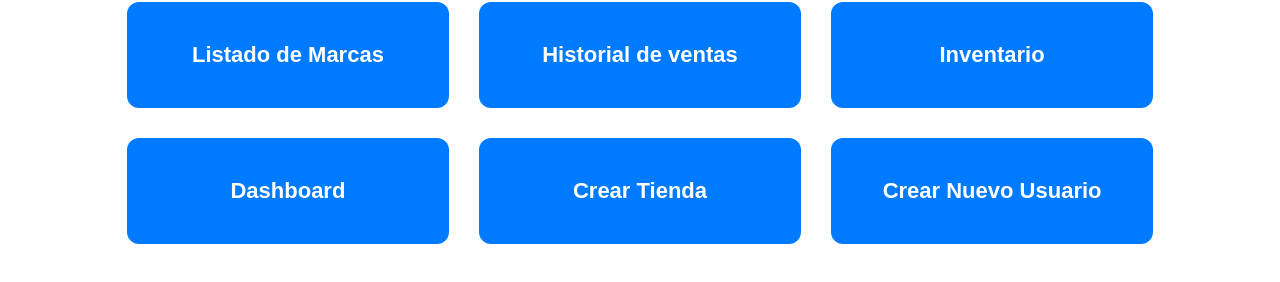
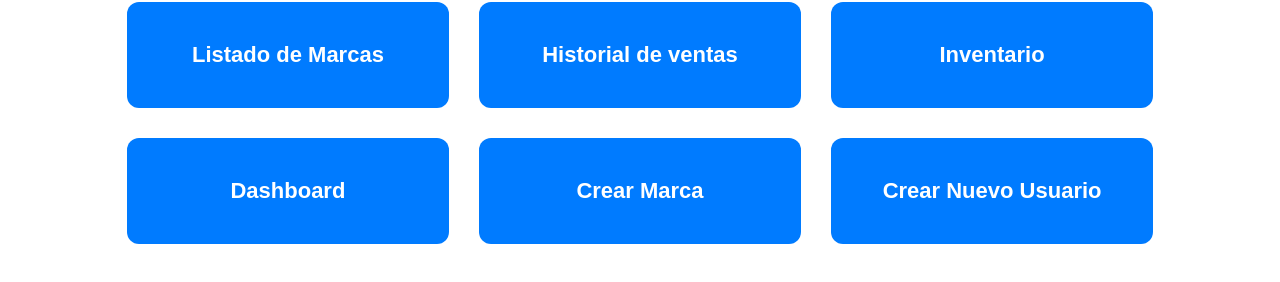
Before and after one commit to tdacharles4/testApp, a React (Create React App) app in the folder client/: page /main in a window 1280 px wide. Shown: the part 350-632 px from the top of the page. Built offline with nearby package versions, Linux system fonts and the light colour scheme; no server answers; sample sign-in values are in the browser's storage.

Commit message:
Switched tiendas keyword for marcas

```diff
--- a/client/src/App.js
+++ b/client/src/App.js
@@ -26,7 +26,7 @@ function App() {
   const [isLoading, setIsLoading] = useState(true);
 
   useEffect(() => {
-    document.title = "Portal Estetica Unisex";
+    document.title = "Estetica Unisex";
   }, []);
 
   // Check for existing user session on initial load
--- a/client/src/pages/MainPage.jsx
+++ b/client/src/pages/MainPage.jsx
@@ -49,8 +49,8 @@ export default function MainPage({user}) {
 
         {user?.role === "admin" && (
           <>
-            <button className="main-btn" onClick={() => navigate("/crearTienda")}>
-              Crear Tienda
+            <button className="main-btn" onClick={() => navigate("/crearMarca")}>
+              Crear Marca
             </button>
 
             <button className="main-btn" onClick={() => navigate("/crearUsuario")}>
--- a/client/src/pages/Marcas.jsx
+++ b/client/src/pages/Marcas.jsx
@@ -259,7 +259,7 @@ export default function Marcas({ user }) {
             <p style={{ fontSize: "18px", marginBottom: "20px" }}>No hay marcas registradas aún.</p>
             {user?.role === "admin" && (
               <button
-                onClick={() => navigate("/crearTienda")}
+                onClick={() => navigate("/crearMarca")}
                 style={{
                   backgroundColor: "#28a745",
                   color: "white",
```
Also changed, not shown: client/src/pages/CrearMarca.jsx (renamed from client/src/pages/CrearTienda.jsx), client/src/pages/MarcaProfile.jsx (renamed from client/src/pages/TiendaProfile.jsx).
